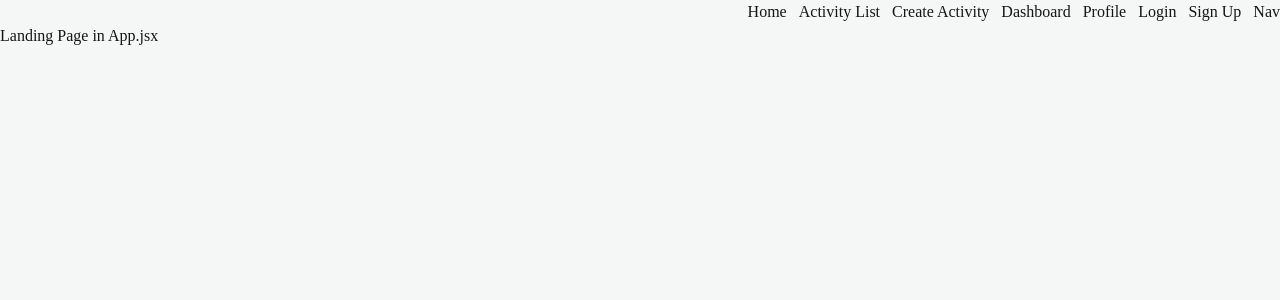
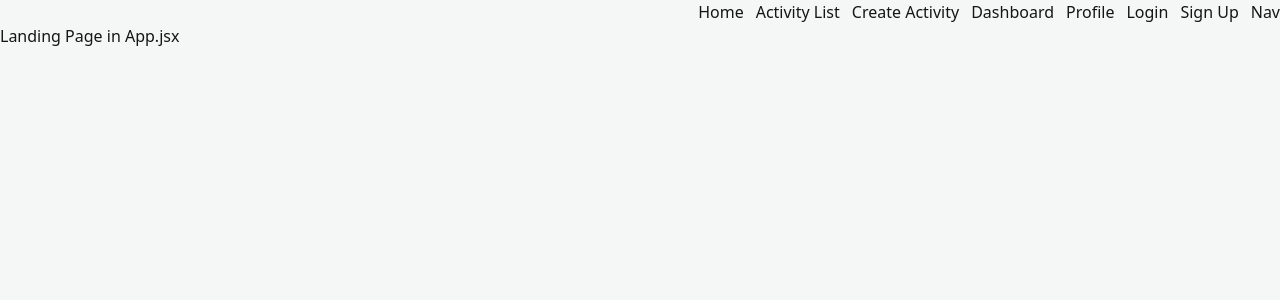
Before and after one commit to JSD6G8/frontend, a React (Vite) app: page / in a window 1280 px wide. Shown: the top 300 px of the page. Built offline with nearby package versions, Linux system fonts and the light colour scheme.

Commit message:
revert: "style: Add Geist as main UI font"
This reverts commit 87b8ac41e9b45b8426f038dd3831f39d72b16db1.

```diff
--- a/package.json
+++ b/package.json
@@ -11,7 +11,6 @@
   },
   "dependencies": {
     "axios": "^1.6.5",
-    "geist": "^1.2.1",
     "react": "^18.2.0",
     "react-dom": "^18.2.0",
     "react-router-dom": "^6.21.1"
--- a/tailwind.config.js
+++ b/tailwind.config.js
@@ -5,10 +5,6 @@ export default {
     extend: {
       colors: {
         power: "#48B86E",
-      },
-      fontFamily: {
-        sans: ["Geist Sans"],
-        serif: ["Geist Sans"],
       },
     },
   },
```
Also changed, not shown: src/main.jsx (+5 -5 lines), 1 other file (tests, documents, lock files or other folders).
